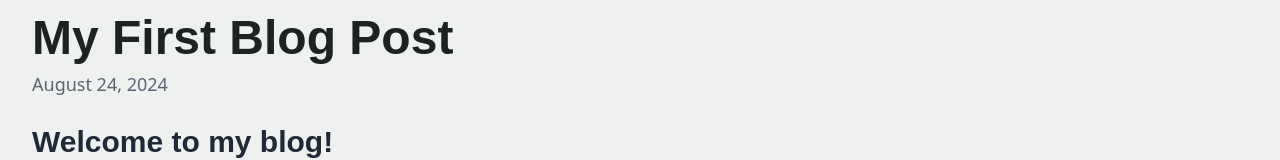
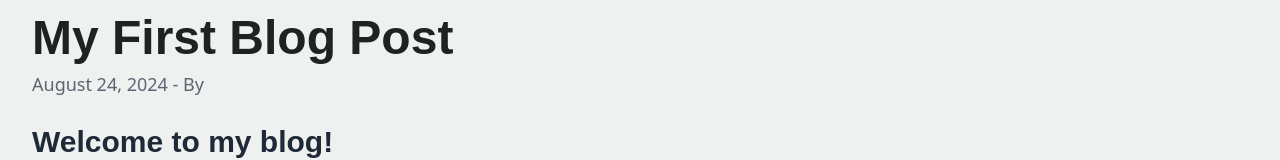
Before and after one commit to RW2023/mdx-blog-template, a Next.js app: page /blog/my-first-post in a window 1280 px wide. Shown: the part 550-710 px from the top of the page. Built offline with nearby package versions, Linux system fonts and the light colour scheme.

Commit message:
feat: Add author field to BlogPostLayout component

```diff
--- a/src/components/BlogPostLayout.tsx
+++ b/src/components/BlogPostLayout.tsx
@@ -6,11 +6,12 @@ import Button from './Button';  // Ensure this is the correct path to your Butto
 interface BlogPostLayoutProps {
     title: string;
     date: string;
+    author: string; // Add the author field
     featuredImage?: string;
     children: ReactNode;
 }
 
-const BlogPostLayout: FC<BlogPostLayoutProps> = ({ title, date, featuredImage, children }) => {
+const BlogPostLayout: FC<BlogPostLayoutProps> = ({ title, date, author, featuredImage, children }) => {
     return (
         <div className="container mx-auto px-4 py-8">
             {featuredImage && (
@@ -29,7 +30,9 @@ const BlogPostLayout: FC<BlogPostLayoutProps> = ({ title, date, featuredImage, c
                 <h1 className="text-3xl sm:text-4xl md:text-5xl font-extrabold text-headline dark:text-dark-headline mb-2">
                     {title}
                 </h1>
-                <p className="text-lg text-paragraph dark:text-dark-paragraph">{date}</p>
+                <p className="text-lg text-paragraph dark:text-dark-paragraph">
+                    {date} - By {author}
+                </p>
             </header>
             <article className="prose prose-lg dark:prose-invert max-w-none">
                 {children}
```
